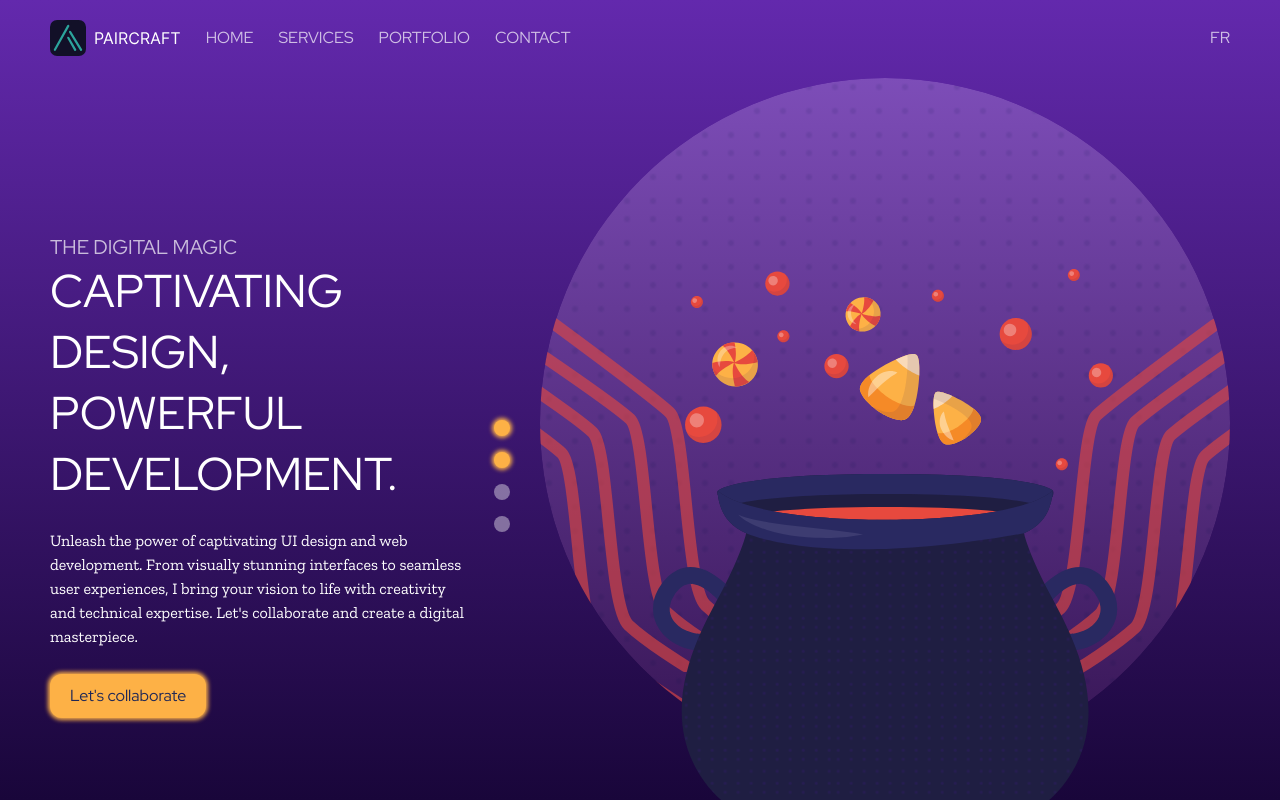
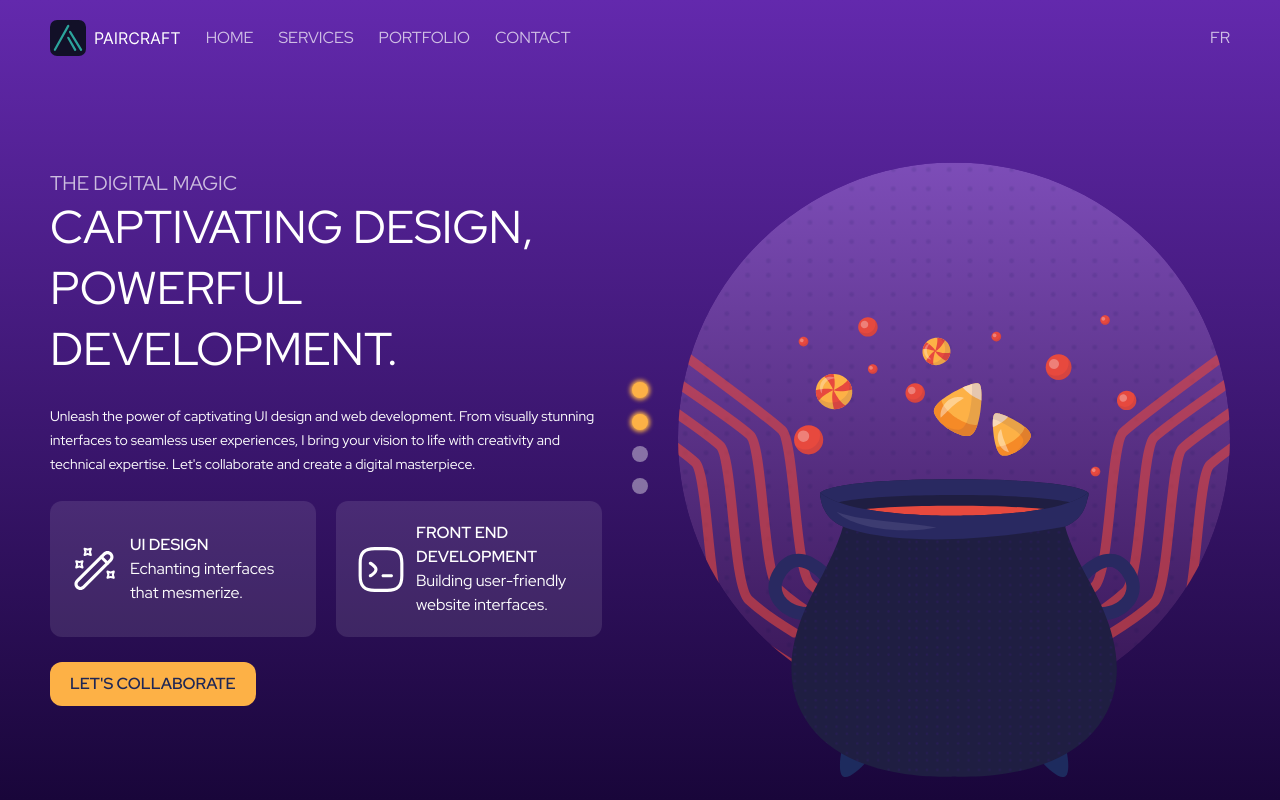
Before and after one commit to Czelia/portfolio, a Vue app: page /en/services in a window 1280 px wide. Built offline with nearby package versions, Linux system fonts and the light colour scheme.

Commit message:
add illustrationServices/design Services page

```diff
--- a/public/index.html
+++ b/public/index.html
@@ -1,34 +1,28 @@
 <!DOCTYPE html>
 <html lang="">
-
 	<head>
-  <meta charset="utf-8">
-  <meta http-equiv="X-UA-Compatible"
-        content="IE=edge">
-  <meta name="viewport"
-        content="width=device-width,initial-scale=1.0">
-  <link rel="icon"
-        href="<%= BASE_URL %>favicon.ico">
-  <link rel="preconnect"
-        href="https://fonts.googleapis.com">
-  <link rel="preconnect"
-        href="https://fonts.gstatic.com"
-        crossorigin>
-  <link href="https://fonts.googleapis.com/css2?family=Red+Hat+Display&family=Zilla+Slab&display=swap"
-        rel="stylesheet">
-  <title>
-    <%= htmlWebpackPlugin.options.title
-        %>
-  </title>
+		<meta charset="utf-8" />
+		<meta http-equiv="X-UA-Compatible" content="IE=edge" />
+		<meta name="viewport" content="width=device-width,initial-scale=1.0" />
+		<link rel="icon" href="<%= BASE_URL %>favicon.ico" />
+		<link rel="preconnect" href="https://fonts.googleapis.com" />
+		<link rel="preconnect" href="https://fonts.gstatic.com" crossorigin />
+		<link
+			href="https://fonts.googleapis.com/css2?family=Red+Hat+Display:wght@400;600&family=Zilla+Slab&display=swap"
+			rel="stylesheet"
+		/>
+		<title><%= htmlWebpackPlugin.options.title %></title>
 	</head>
 
 	<body>
 		<noscript>
-    <strong>We're sorry but <%= htmlWebpackPlugin.options.title
-          %> doesn't work properly without JavaScript enabled. Please enable it to continue.</strong>
+			<strong
+				>We're sorry but <%= htmlWebpackPlugin.options.title %> doesn't work
+				properly without JavaScript enabled. Please enable it to
+				continue.</strong
+			>
 		</noscript>
 		<div id="app"></div>
 		<!-- built files will be auto injected -->
 	</body>
-
 </html>
--- a/src/App.vue
+++ b/src/App.vue
@@ -37,6 +37,7 @@
 			Header,
 			IntroductionIllustration,
 			ServicesIllustration,
+
 			ContactIllustration,
 		},
 	};
--- a/src/assets/tailwind.css
+++ b/src/assets/tailwind.css
@@ -63,19 +63,20 @@
 @tailwind components;
 
 @layer components {
+	.boxChoice {
+		@apply bg-white bg-opacity-10 flex text-white rounded-xl p-3 ease-in-out duration-300 justify-start hover:bg-opacity-30 cursor-pointer;
+	}
+	button {
+		@apply py-1 px-3 mt-4 rounded-xl text-base font-semibold ease-in-out duration-300 uppercase;
+	}
 	button.aquaJade {
-		@apply bg-aquaJade shadow-aquaJade text-darkBlue py-1 px-3 mt-4 rounded-xl  text-base font-medium ease-in-out duration-300;
+		@apply bg-aquaJade text-darkBlue hover:shadow-aquaJade;
 	}
 	button.gold {
-		@apply bg-gold  shadow-gold text-darkBlue py-1 px-3 mt-4 rounded-xl  text-base font-medium ease-in-out duration-300;
+		@apply bg-gold text-darkBlue hover:shadow-gold;
 	}
 	button.lightBlue {
-		@apply bg-lightBlue  shadow-lightBlue text-darkBlue py-1 px-3 mt-4 rounded-xl  text-base font-medium ease-in-out duration-300;
+		@apply bg-lightBlue text-darkBlue hover:shadow-lightBlue;
 	}
 }
 @tailwind utilities;
-
-/* .button {
-	height: 44px;
-	width: 161px;
-} */
--- /dev/null
+++ b/src/components/illustrations/CodeIllustration.vue
@@ -0,0 +1,22 @@
+<template>
+	<svg
+		width="50"
+		height="51"
+		viewBox="0 0 50 51"
+		fill="none"
+		xmlns="http://www.w3.org/2000/svg"
+	>
+		<path
+			d="M14.3542 33.3125C13.7709 33.3125 13.2292 33 12.9584 32.4583C12.5625 31.6875 12.875 30.75 13.6667 30.3542C15.4792 29.4583 17.0209 28.0833 18.125 26.4167C18.5 25.8542 18.5 25.1458 18.125 24.5833C17 22.9167 15.4584 21.5417 13.6667 20.6458C12.875 20.2708 12.5625 19.3333 12.9584 18.5417C13.3334 17.7708 14.2709 17.4583 15.0417 17.8542C17.3334 19 19.2917 20.7292 20.7084 22.8542C21.7709 24.4583 21.7709 26.5417 20.7084 28.1458C19.2917 30.2708 17.3334 32 15.0417 33.1458C14.8334 33.25 14.5834 33.3125 14.3542 33.3125Z"
+			fill="white"
+		/>
+		<path
+			d="M35.4167 33.3125H27.0834C26.2292 33.3125 25.5209 32.6042 25.5209 31.75C25.5209 30.8958 26.2292 30.1875 27.0834 30.1875H35.4167C36.2709 30.1875 36.9792 30.8958 36.9792 31.75C36.9792 32.6042 36.2709 33.3125 35.4167 33.3125Z"
+			fill="white"
+		/>
+		<path
+			d="M31.25 47.8959H18.75C7.43746 47.8959 2.60413 43.0625 2.60413 31.75V19.25C2.60413 7.93752 7.43746 3.10419 18.75 3.10419H31.25C42.5625 3.10419 47.3958 7.93752 47.3958 19.25V31.75C47.3958 43.0625 42.5625 47.8959 31.25 47.8959ZM18.75 6.22919C9.14579 6.22919 5.72913 9.64585 5.72913 19.25V31.75C5.72913 41.3542 9.14579 44.7709 18.75 44.7709H31.25C40.8541 44.7709 44.2708 41.3542 44.2708 31.75V19.25C44.2708 9.64585 40.8541 6.22919 31.25 6.22919H18.75Z"
+			fill="white"
+		/>
+	</svg>
+</template>
--- a/src/components/illustrations/ContactIllustration.vue
+++ b/src/components/illustrations/ContactIllustration.vue
@@ -1,7 +1,5 @@
 <template>
 	<svg
-		width="690"
-		height="690"
 		viewBox="0 0 690 690"
 		fill="none"
 		xmlns="http://www.w3.org/2000/svg"
--- /dev/null
+++ b/src/components/illustrations/MagicPenIllustration.vue
@@ -0,0 +1,30 @@
+<template>
+	<svg
+		width="50"
+		height="51"
+		viewBox="0 0 50 51"
+		fill="none"
+		xmlns="http://www.w3.org/2000/svg"
+	>
+		<path
+			d="M10.4167 46.0625C8.875 46.0625 7.35417 45.4792 6.1875 44.3125C5.0625 43.1875 4.4375 41.6875 4.4375 40.0834C4.4375 38.4792 5.0625 36.9792 6.1875 35.8542L33.2708 8.77087C35.6042 6.43754 39.3958 6.43754 41.7292 8.77087C42.8542 9.89587 43.4792 11.3959 43.4792 13C43.4792 14.6042 42.8542 16.1042 41.7292 17.2292L14.6458 44.3125C13.4792 45.4792 11.9583 46.0625 10.4167 46.0625ZM37.5 10.1459C36.7708 10.1459 36.0417 10.4167 35.4792 10.9792L8.39583 38.0625C7.85417 38.6042 7.5625 39.3125 7.5625 40.0834C7.5625 40.8542 7.85417 41.5625 8.39583 42.1042C9.5 43.2084 11.3333 43.2084 12.4375 42.1042L39.5208 15.0209C40.0625 14.4792 40.3542 13.7709 40.3542 13C40.3542 12.2292 40.0625 11.5209 39.5208 10.9792C38.9583 10.4167 38.2292 10.1459 37.5 10.1459Z"
+			fill="white"
+		/>
+		<path
+			d="M37.5208 20.7917C37.125 20.7917 36.7291 20.6458 36.4166 20.3333L30.1666 14.0833C29.5625 13.4792 29.5625 12.4792 30.1666 11.875C30.7708 11.2708 31.7708 11.2708 32.375 11.875L38.625 18.125C39.2291 18.7292 39.2291 19.7292 38.625 20.3333C38.3125 20.6458 37.9166 20.7917 37.5208 20.7917Z"
+			fill="white"
+		/>
+		<path
+			d="M20.8333 11.9584C20.7292 11.9584 20.6458 11.9375 20.5417 11.9167L17.7083 11.0834L14.875 11.9167C14.5 12.0209 14.1042 11.9167 13.8542 11.6459C13.5833 11.375 13.4792 11 13.5833 10.625L14.4167 7.79169L13.5833 4.95836C13.4792 4.58336 13.5833 4.18753 13.8542 3.93753C14.125 3.66669 14.5208 3.56253 14.875 3.66669L17.7083 4.50003L20.5417 3.66669C20.9167 3.56253 21.2917 3.66669 21.5625 3.93753C21.8333 4.20836 21.9375 4.60419 21.8333 4.95836L21 7.79169L21.8333 10.625C21.9375 11 21.8333 11.3959 21.5625 11.6459C21.375 11.8542 21.1042 11.9584 20.8333 11.9584ZM17.7083 8.95836C17.8125 8.95836 17.8958 8.97919 18 9.00003L19.2917 9.37503L18.9167 8.08336C18.8542 7.89586 18.8542 7.68753 18.9167 7.50003L19.2917 6.20836L18 6.58336C17.8125 6.64586 17.6042 6.64586 17.4167 6.58336L16.125 6.20836L16.5 7.50003C16.5625 7.68753 16.5625 7.89586 16.5 8.08336L16.125 9.37503L17.4167 9.00003C17.5208 8.97919 17.6042 8.95836 17.7083 8.95836Z"
+			fill="white"
+		/>
+		<path
+			d="M12.4999 24.4584C12.3958 24.4584 12.3124 24.4375 12.2083 24.4167L9.37494 23.5834L6.54161 24.4167C6.16661 24.5209 5.79161 24.4167 5.52078 24.1459C5.24994 23.875 5.14578 23.4792 5.24994 23.125L6.08328 20.2917L5.24994 17.4584C5.14578 17.0834 5.24994 16.6875 5.52078 16.4375C5.79161 16.1875 6.18744 16.0625 6.54161 16.1667L9.37494 17L12.2083 16.1667C12.5624 16.0625 12.9583 16.1667 13.2291 16.4375C13.4999 16.7084 13.6041 17.1042 13.4999 17.4584L12.6666 20.2917L13.4999 23.125C13.6041 23.5 13.4999 23.8959 13.2291 24.1459C13.0416 24.3542 12.7708 24.4584 12.4999 24.4584ZM9.37494 21.4584C9.47911 21.4584 9.56244 21.4792 9.66661 21.5L10.9583 21.875L10.5833 20.5834C10.5208 20.3959 10.5208 20.1875 10.5833 20L10.9583 18.7084L9.66661 19.0834C9.47911 19.1459 9.27078 19.1459 9.08328 19.0834L7.79161 18.7084L8.16661 20C8.22911 20.1875 8.22911 20.3959 8.16661 20.5834L7.79161 21.875L9.08328 21.5C9.18744 21.4792 9.27078 21.4584 9.37494 21.4584Z"
+			fill="white"
+		/>
+		<path
+			d="M43.7499 34.875C43.6458 34.875 43.5624 34.8542 43.4583 34.8334L40.6249 34L37.7916 34.8334C37.4166 34.9375 37.0416 34.8334 36.7708 34.5625C36.4999 34.2917 36.3958 33.8959 36.4999 33.5417L37.3333 30.7084L36.4999 27.875C36.3958 27.5 36.4999 27.1042 36.7708 26.8542C37.0416 26.6042 37.4374 26.4792 37.7916 26.5834L40.6249 27.4167L43.4583 26.5834C43.8124 26.4792 44.2083 26.5834 44.4791 26.8542C44.7499 27.125 44.8541 27.5209 44.7499 27.875L43.9166 30.7084L44.7499 33.5417C44.8541 33.9167 44.7499 34.3125 44.4791 34.5625C44.2916 34.7709 44.0208 34.875 43.7499 34.875ZM40.6249 31.875C40.7291 31.875 40.8124 31.8959 40.9166 31.9167L42.2083 32.2917L41.8333 31C41.7708 30.8125 41.7708 30.6042 41.8333 30.4167L42.2083 29.125L40.9166 29.5C40.7291 29.5625 40.5208 29.5625 40.3333 29.5L39.0416 29.125L39.4166 30.4167C39.4791 30.6042 39.4791 30.8125 39.4166 31L39.0416 32.2917L40.3333 31.9167C40.4374 31.8959 40.5208 31.875 40.6249 31.875Z"
+			fill="white"
+		/>
+	</svg>
+</template>
--- a/src/components/illustrations/ServicesIllustration.vue
+++ b/src/components/illustrations/ServicesIllustration.vue
@@ -1,7 +1,5 @@
 <template>
 	<svg
-		width="690"
-		height="906"
 		viewBox="0 0 690 906"
 		fill="none"
 		xmlns="http://www.w3.org/2000/svg"
--- a/src/views/ServicesView.vue
+++ b/src/views/ServicesView.vue
@@ -2,13 +2,41 @@
 	<div>
 		<h2 class="opacity-70 uppercase">THE DIGITAL MAGIC</h2>
 		<h1 class="uppercase">CAPTIVATING DESIGN, <br />POWERFUL DEVELOPMENT.</h1>
-		<p class="font-serif mt-4">
+		<p class="text-sm mt-4">
 			Unleash the power of captivating UI design and web development. From
 			visually stunning interfaces to seamless user experiences, I bring your
 			vision to life with creativity and technical expertise. Let's collaborate
 			and create a digital masterpiece.
 		</p>
+		<div class="container-services flex gap-3 mt-4">
+			<div class="boxChoice flex items-center flex-1">
+				<div class="flex items-center pr-1">
+					<MagicPenIllustration />
+				</div>
+				<div>
+					<h3 class="font-semibold">UI DESIGN</h3>
+					<p class="font-sherif">Echanting interfaces that mesmerize.</p>
+				</div>
+			</div>
+			<div class="boxChoice flex-1">
+				<div class="flex items-center pr-1"><CodeIllustration /></div>
+				<div>
+					<h3 class="font-semibold">FRONT END DEVELOPMENT</h3>
+					<p class="font-sherif">Building user-friendly website interfaces.</p>
+				</div>
+			</div>
+		</div>
 		<button class="button gold">Let's collaborate</button>
 	</div>
 </template>
-<script></script>
+<script>
+	import CodeIllustration from "../components/illustrations/CodeIllustration.vue";
+	import MagicPenIllustration from "../components/illustrations/MagicPenIllustration.vue";
+	export default {
+		name: "ServicesView",
+		components: {
+			CodeIllustration,
+			MagicPenIllustration,
+		},
+	};
+</script>
```
Lines whose indentation alone changed are shown as unchanged.
